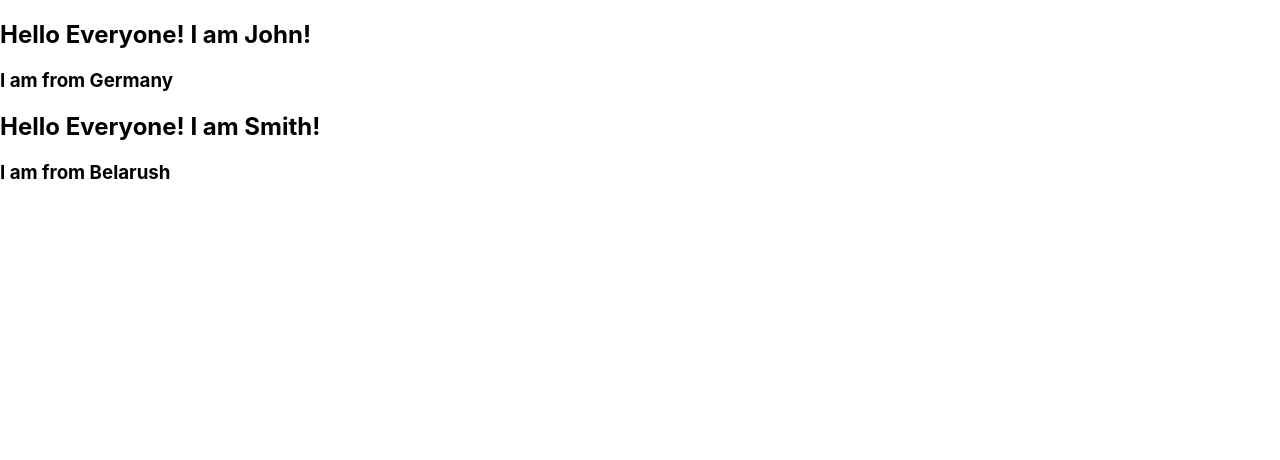
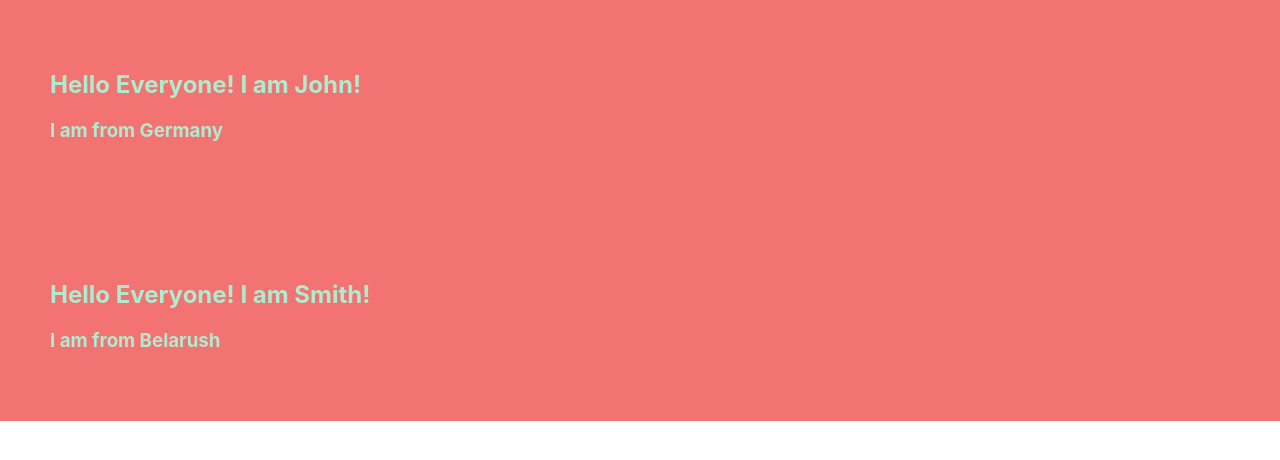
Before and after one commit to naimahassan43/react-basic, a React (Create React App) app: page / in a window 1280 px wide. Shown: the top 460 px of the page. Built offline with nearby package versions, Linux system fonts and the light colour scheme.

Commit message:
Styling Components

```diff
--- a/src/components/Person/Person.js
+++ b/src/components/Person/Person.js
@@ -1,10 +1,11 @@
 import React from "react";
 import PropTypes from "prop-types";
+import "./style.css";
 
 const Person = (props) => {
   const { name, country } = props;
   return (
-    <div>
+    <div className="container">
       <h2> Hello Everyone! I am {name}! </h2>
       <h3> I am from {country} </h3>
     </div>
--- /dev/null
+++ b/src/components/Person/style.css
@@ -0,0 +1,5 @@
+.container {
+  padding: 50px;
+  color: #afeccf;
+  background: rgb(243, 114, 114);
+}
```
